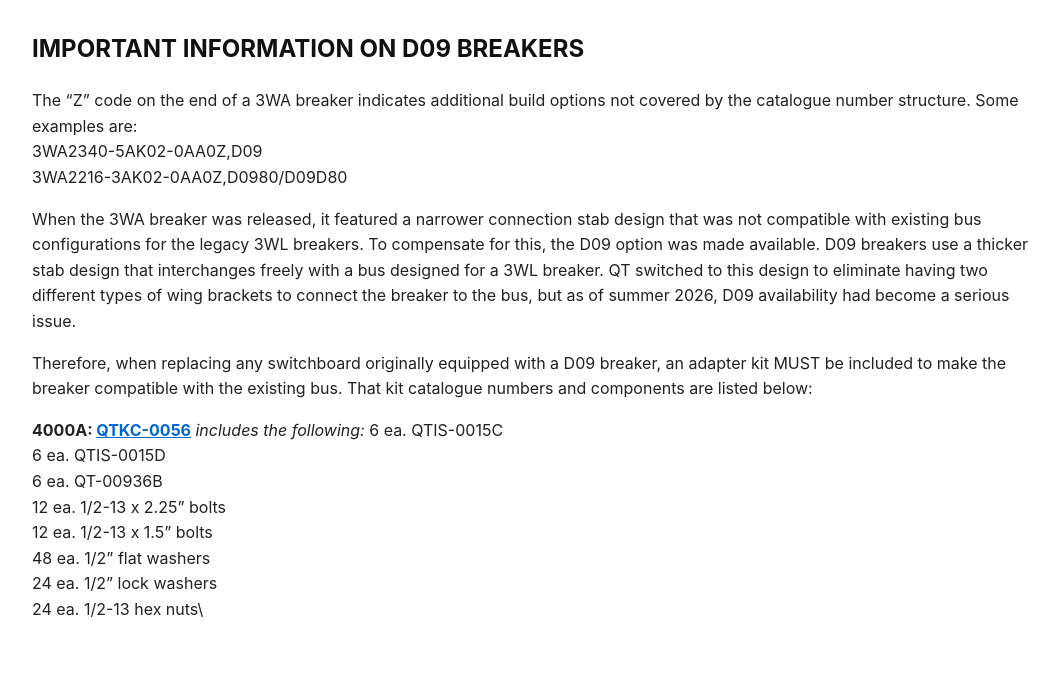
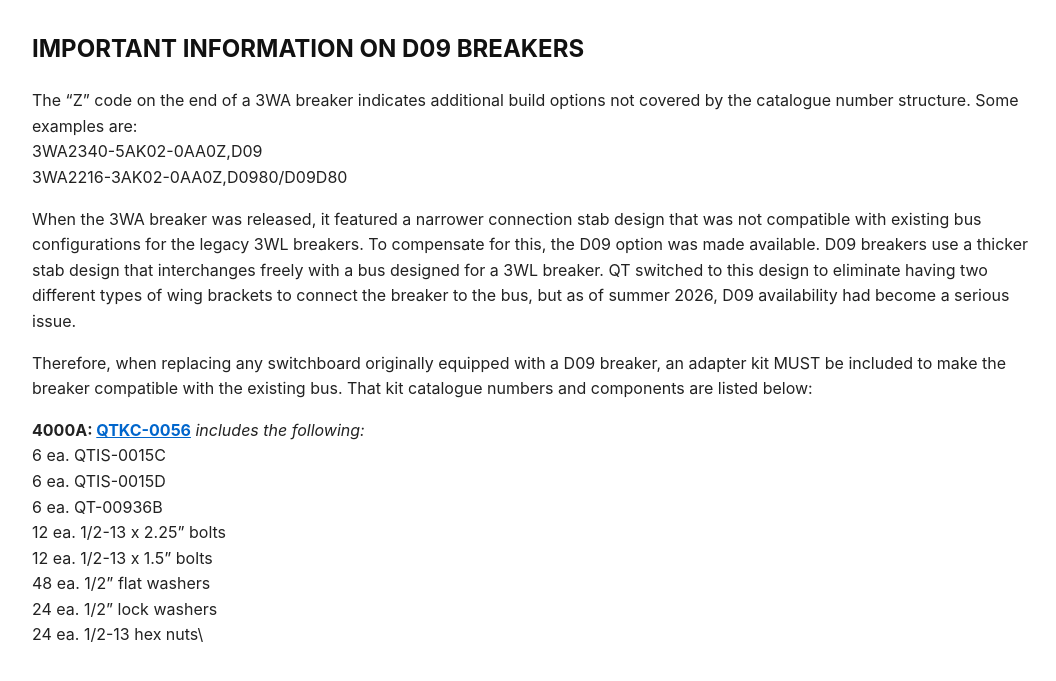
Before and after one commit to epecsupport/Service, a Jekyll site: the page built from tech/siemens/d09.md, in a window 1280 px wide. Shown: the top 681 px of the page, without its empty margins (108-1164 px from the left). Built offline with Jekyll 4.4.1, drawn with Linux system fonts in a browser that asks for light colours; our own code applies the rules of GitHub Pages for plain Markdown files.

Commit message:
Update d09.md

```diff
--- a/tech/siemens/d09.md
+++ b/tech/siemens/d09.md
@@ -8,7 +8,7 @@ When the 3WA breaker was released, it featured a narrower connection stab design
 
 Therefore, when replacing any switchboard originally equipped with a D09 breaker, an adapter kit MUST be included to make the breaker compatible with the existing bus.  That kit catalogue numbers and components are listed below:
 
-**4000A: [QTKC-0056](/Service/library/QTKC-0056_Rev00.pdf)** *includes the following:*
+**4000A: [QTKC-0056](/Service/library/QTKC-0056_Rev00.pdf)** *includes the following:*\
 6 ea. QTIS-0015C\
 6 ea. QTIS-0015D\
 6 ea. QT-00936B\
```
